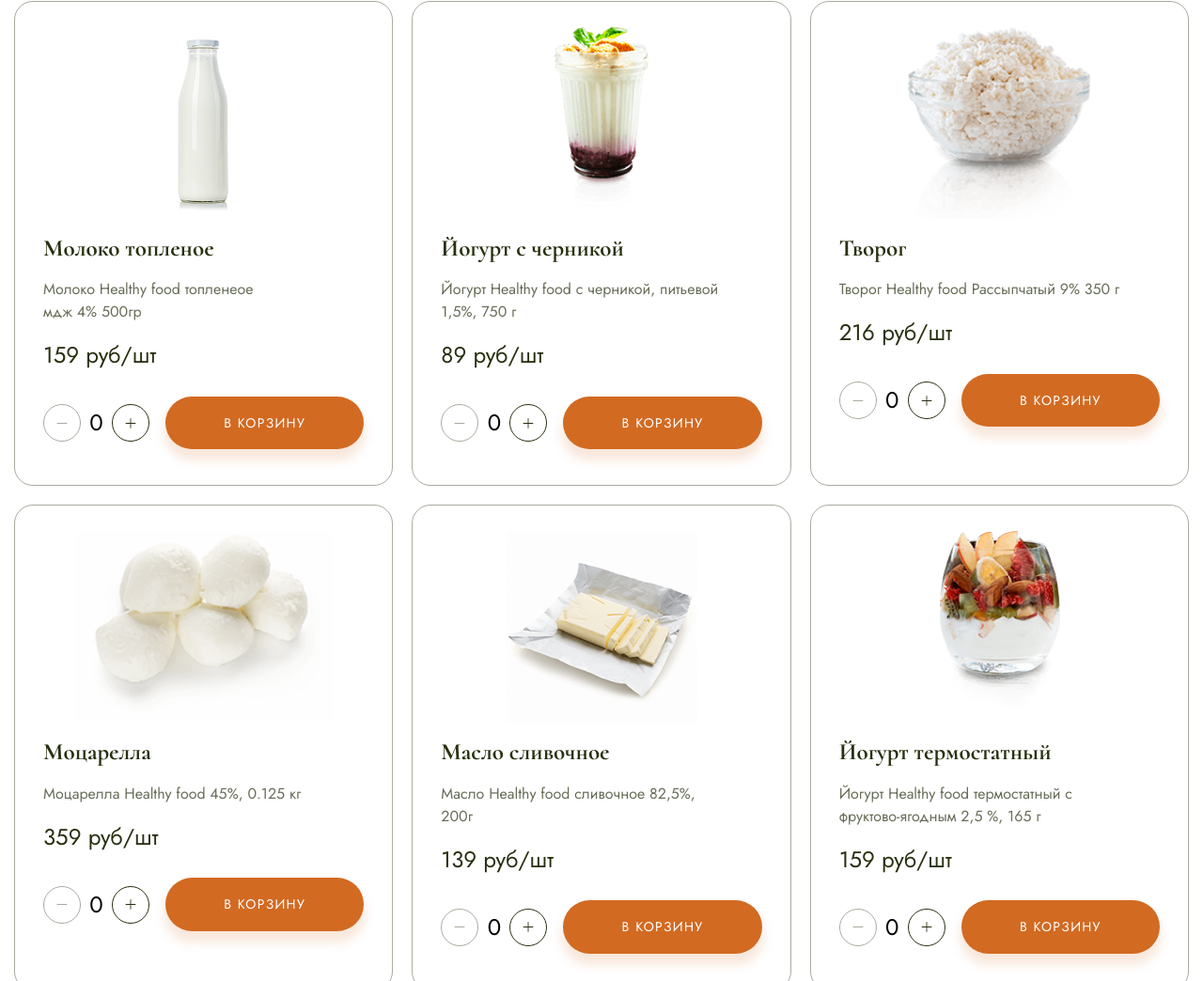
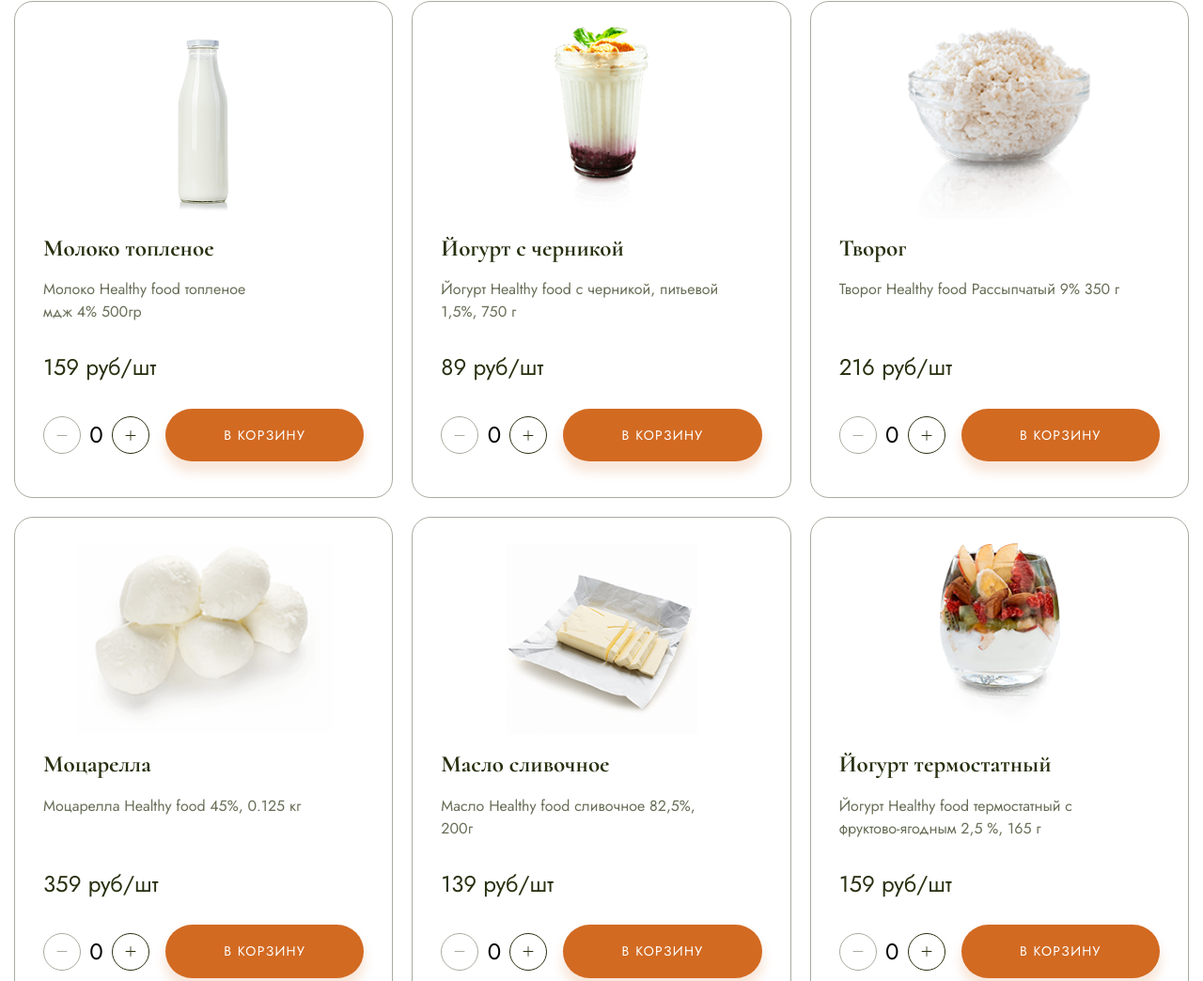
Before and after one commit to Nancymitt/Module02-Shop, a website built with webpack: page src/index.html in a window 1280 px wide. Shown: the part 4007-5051 px from the top of the page at 94% size. Built offline with nearby package versions, Linux system fonts and the light colour scheme; files whose address does not match are found by name.

Commit message:
fix catalog

```diff
--- a/src/index.html
+++ b/src/index.html
@@ -282,7 +282,7 @@
                                 Яйцо перепелиное
                             </h3>
                             <p class="swiper-slide__description">
-                                QEGG Яйцо перепелиное 20шт<br><br></p>
+                                QEGG Яйцо перепелиное 20шт</p>
                             <p class="swiper-slide__price">94 руб/упак</p>
                             <div class="swiper-slide__footer">
                                 <div class="counter">
@@ -365,7 +365,7 @@
                       Молоко топленое
                     </h3>
                     <p class="catalog-grid__description">
-                        Молоко Healthy food топленеое мдж&nbsp;4%&nbsp;500гр</p>
+                        Молоко Healthy food топленое мдж&nbsp;4%&nbsp;500гр</p>
                     <p class="catalog-grid__price">159 руб/шт</p>
                     <div class="catalog-grid__footer">
                         <div class="counter">
--- a/src/styles/main.scss
+++ b/src/styles/main.scss
@@ -854,7 +854,7 @@ body {
             color: rgba($green, .7);
             margin-top: 2.5rem;
             margin-bottom: 0;
-            max-height: 55px;
+            min-height: 55px;
             max-width: 31rem;
             line-height: 1.5;
             @media (max-width: $r_desk_hd) {
@@ -864,7 +864,7 @@ body {
             }
             @media (max-width: $r_mob_500) {
                 margin-top: 8px;
-                max-height: 38px;
+                min-height: 38px;
                 font-size: 1.5rem;
             }
         }
@@ -1297,7 +1297,6 @@ body {
     }
     @media (max-width: $r_tab) {
         gap: 1rem;
-
     }
     &__item {
         border: 1px solid rgba(39, 48, 15, 0.4);
@@ -1378,19 +1377,21 @@ body {
         max-width: 30rem;
         margin-top: 1.8rem;
         margin-bottom: 0;
-        max-height: 61px;
+        min-height: 61px;
         line-height: 1.5;
         @media (max-width: $r_desk_hd) {
             text-align: center;
+            margin-left: auto;
+            margin-right: auto;
         }
         @media (max-width: $r_tab) {
             font-size: 1.3rem;
-            max-height: 58px;
+            min-height: 58px;
             margin-bottom: 4px;
         }
         @media (max-width: $r_mob_360) {
             margin-top: 1rem;
-            max-height: 48px;
+            min-height: 48px;
         }
     }
     &__price {
```
Also changed, not shown: dist/index.html, dist/styles/main.css.
